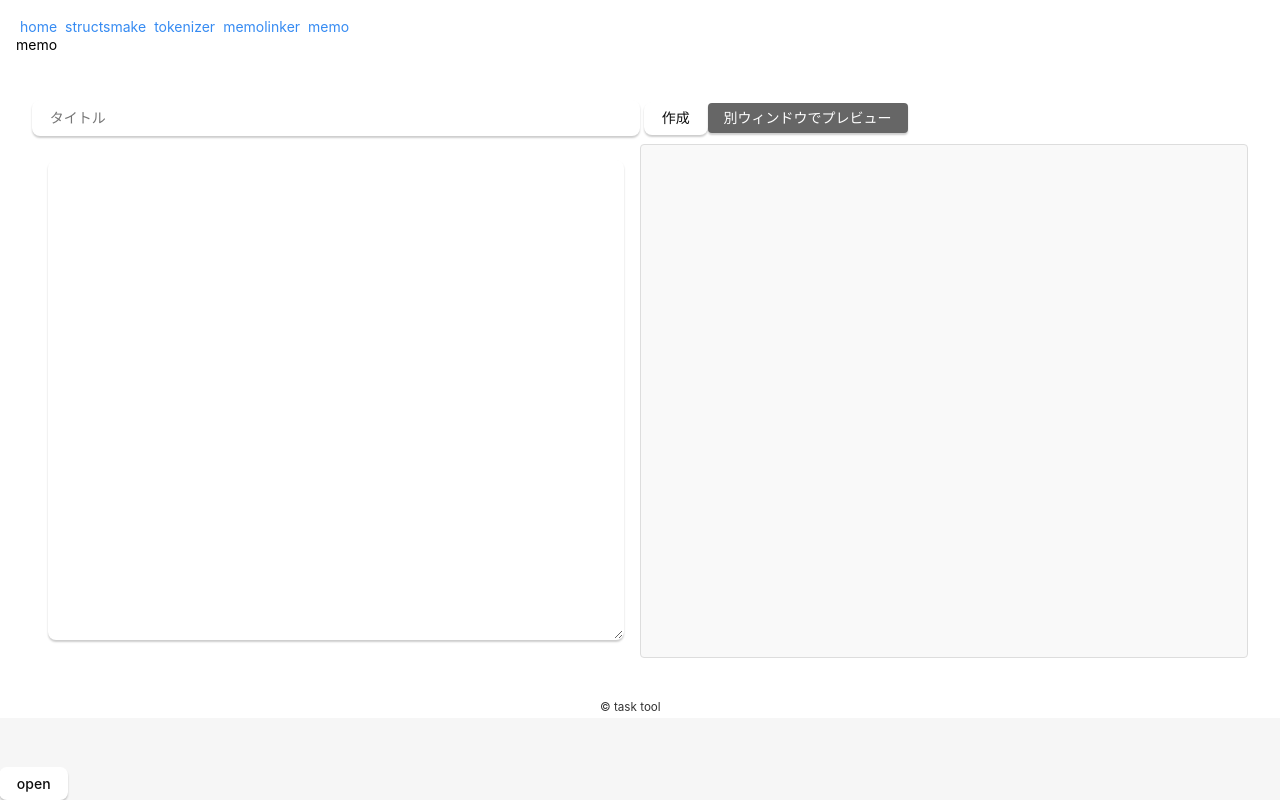
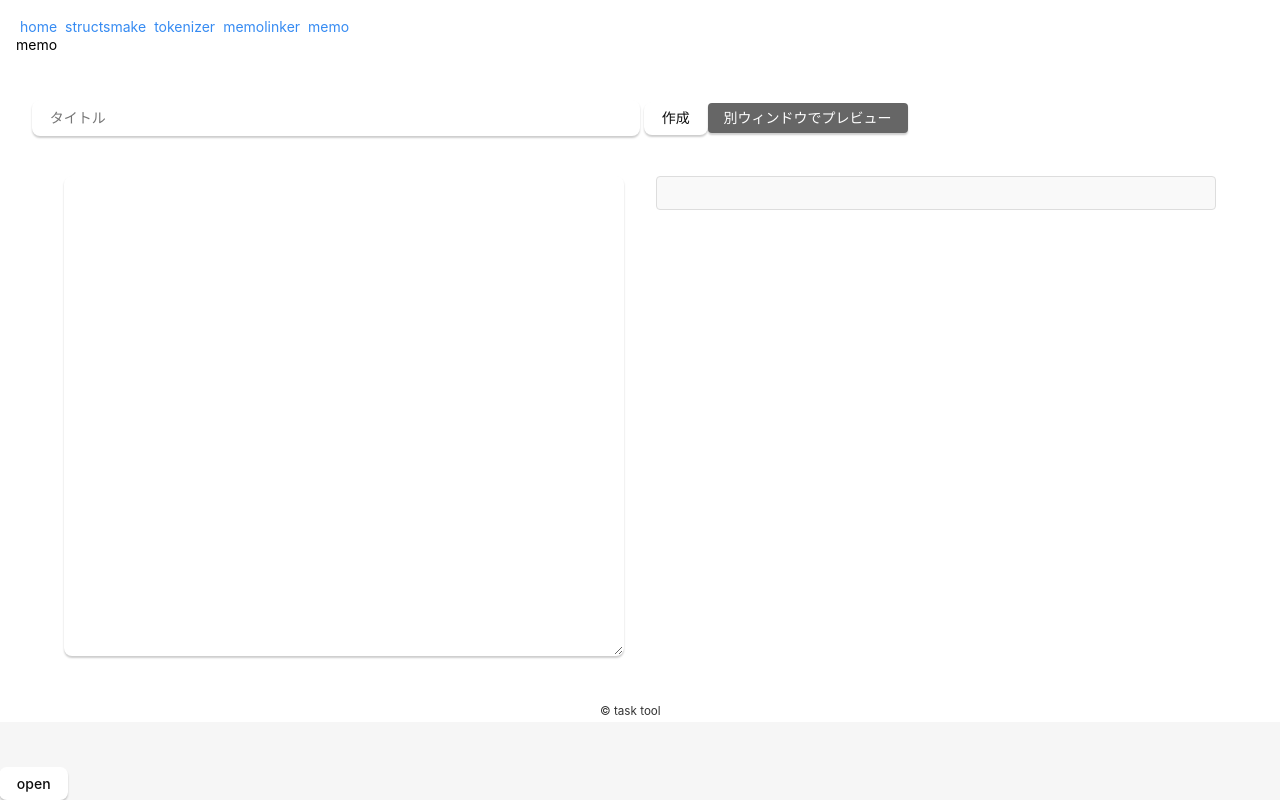
Before and after one commit to mindface/taskflow, a React (Vite) app: page / in a window 1280 px wide. Both pictures are taken after a click on the element "memo". Built offline with nearby package versions, Linux system fonts and the light colour scheme.

Commit message:
change pnpm and view style

```diff
--- /dev/null
+++ b/postcss.config.js
@@ -0,0 +1,5 @@
+export default {
+  plugins: {
+    autoprefixer: {},
+  },
+}
--- a/src-tauri/tauri.conf.json
+++ b/src-tauri/tauri.conf.json
@@ -4,8 +4,8 @@
   "version": "0.0.0",
   "identifier": "com.taskflow.dev",
   "build": {
-    "beforeDevCommand": "yarn dev",
-    "beforeBuildCommand": "yarn build",
+    "beforeDevCommand": "pnpm dev",
+    "beforeBuildCommand": "pnpm build",
     "devUrl": "http://localhost:1420",
     "frontendDist": "../dist"
   },
--- a/src/components/Header.tsx
+++ b/src/components/Header.tsx
@@ -1,4 +1,3 @@
-import { useEffect } from "react";
 import paths from "../json/path.json";
 
 type Props = {
--- a/src/pages/MemoMaker.tsx
+++ b/src/pages/MemoMaker.tsx
@@ -176,14 +176,16 @@ export default function MemoMaker() {
             {isPreviewOpen ? "プレビュー表示中" : "別ウィンドウでプレビュー"}
           </button>
         </div>
-        <div className="flex">
+        <div className="flex p-4">
           <div className="writer w-half p-4">
             <textarea className="p-4" value={content} onChange={(e) => setContent(e.target.value)} style={{ width: "100%", height: "60vh" }} />
           </div>
-          <div className="preview w-half p-4">
-            <ReactMarkdown
-              remarkPlugins={[remarkGfm]}
-            >{content}</ReactMarkdown>
+          <div className="w-half p-4">
+            <div className="preview">
+              <ReactMarkdown
+                remarkPlugins={[remarkGfm]}
+              >{content}</ReactMarkdown>
+            </div>
           </div>
         </div>
         {noteData && (<div className="note-data p-4 mt-4 border-t">
--- a/src/styles/markdown.css
+++ b/src/styles/markdown.css
@@ -30,3 +30,8 @@
   color: var(--color-white);
   background-color: var(--color-black);
 }
+
+.markdown-body {
+  padding: 16px;
+  border-radius: var(--border-radious);
+}
```
Also changed, not shown: package.json (+6 -5 lines), .yarnrc.yml (deleted), 1 other file (tests, documents, lock files or other folders).
